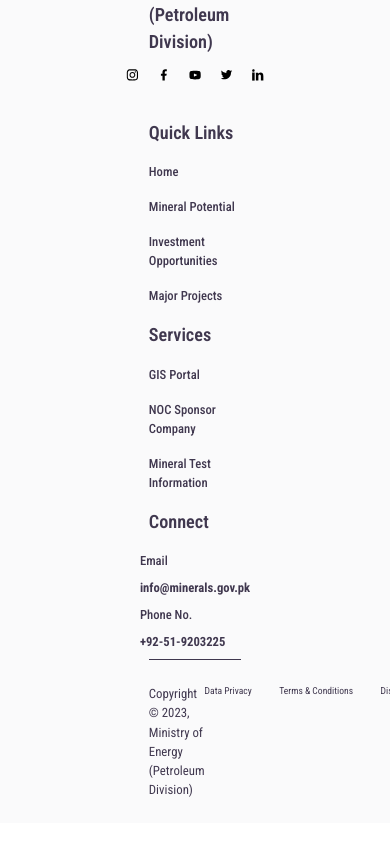
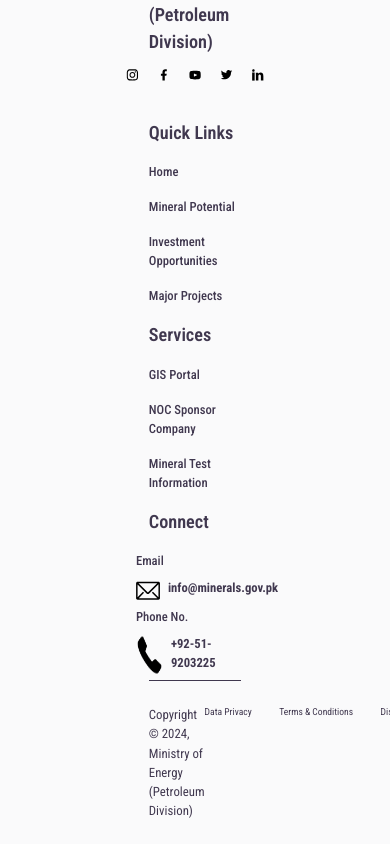
Before and after one commit to realAbdullah4504/mineral-app, a React (Create React App) app: page /csr in a window 390 px wide. Shown: the part 1432-2276 px from the top of the page. Before the commit the page ends 2255 px from the top, so only its background shows below. Built offline with nearby package versions, Linux system fonts and the light colour scheme; a web font is replaced by a local one.

Commit message:
added icons for phone and email in last column of footer

```diff
--- a/src/components/layout/Footer/index.jsx
+++ b/src/components/layout/Footer/index.jsx
@@ -1,6 +1,7 @@
 import React from "react";
 import logo from "./../../../assets/images/logo.jpg";
 import logoEmail from "assets/images/logoEmail.svg";
+import logoPhone from "assets/images/phoneIcon.png";
 import Instagram from "assets/images/logoInstagram.svg";
 import FaceBookIcon from "assets/images/logoFacebook.svg";
 import YoutubeIcon from "assets/images/logoYoutube.svg";
@@ -111,18 +112,31 @@ const Footer = () => {
             <label htmlFor="email" className="mb-2 font-medium">
               Email
             </label>
-            <span className="font-bold mb-2">info@minerals.gov.pk</span>
+            <div className="flex">
+              <img src={logoEmail} alt="email" className="pr-2 pb-1" />
+              <span className="font-bold mb-2">info@minerals.gov.pk</span>
+            </div>
+
             <label htmlFor="phone" className="mb-2 font-medium">
               Phone No.
             </label>
-            <span className="font-bold mb-2">+92-51-9203225</span>
+            <div className="flex">
+              <img
+                src={logoPhone}
+                alt="Phone"
+                className="pr-2 pb-1"
+                height={35}
+                width={35}
+              />
+              <span className="font-bold mb-2">+92-51-9203225</span>
+            </div>
           </div>
         </div>
       </div>
       <hr className=" border-[#40384F] bg-black h-px" />
       <div className="flex justify-between pt-[1.5rem] pb-[1.5rem]">
         <div className="flex flex-col text-[0.8rem]">
-          Copyright © 2023, Ministry of Energy (Petroleum Division)
+          Copyright © 2024, Ministry of Energy (Petroleum Division)
         </div>
         <div className="flex flex-col">
           <div className="flex w-[18rem] text-[0.6rem] justify-between">
```
Also changed, not shown: src/assets/images/phoneIcon.png (added).
